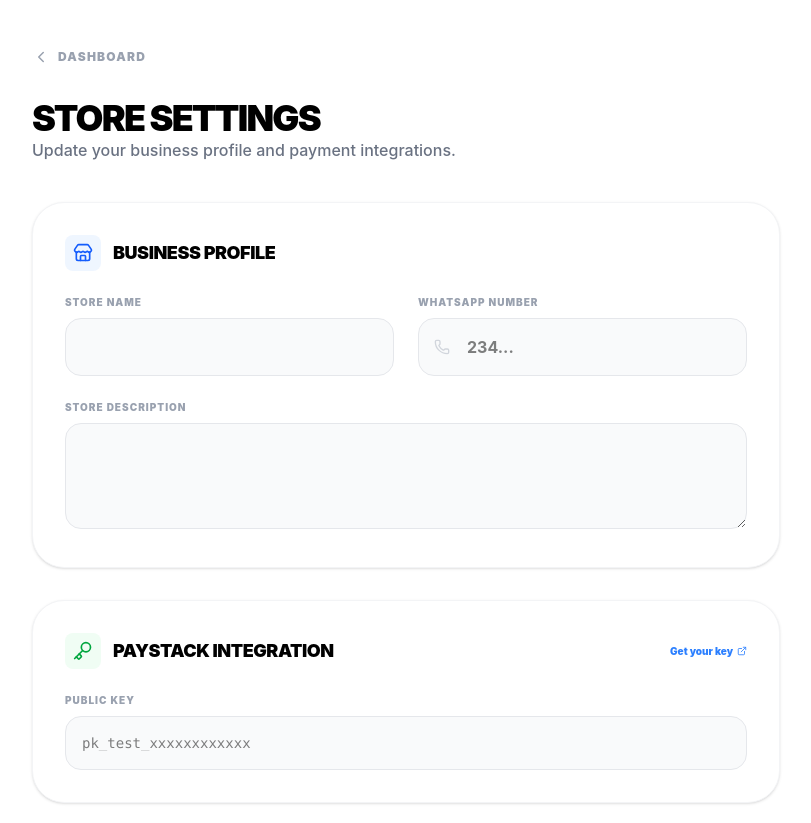
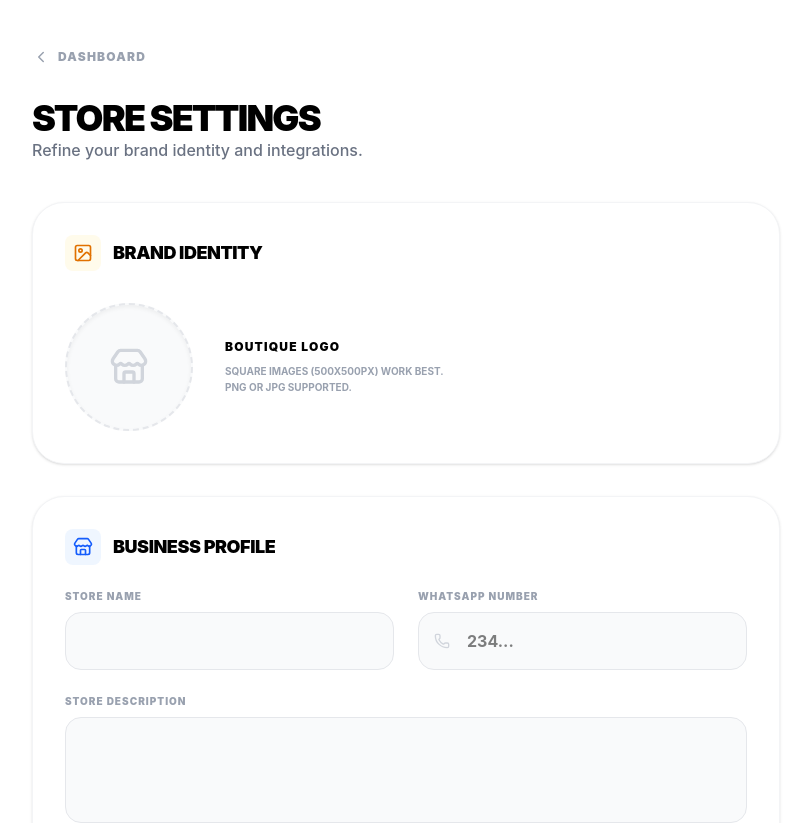
Before and after one commit to bolujolayemi-a11y/vendra_e-commerce, a Next.js app: page /dashboard/settings in a window 1280 px wide. Shown: the top 823 px of the page, without its empty margins (234-1045 px from the left). Built offline with nearby package versions, Linux system fonts and the light colour scheme; no server answers.

Commit message:
feat: update

```diff
--- a/src/app/dashboard/settings/page.tsx
+++ b/src/app/dashboard/settings/page.tsx
@@ -13,7 +13,9 @@ import {
   ExternalLink,
   AlertTriangle,
   Trash2,
-  FileText
+  FileText,
+  Upload,
+  Image as ImageIcon
 } from 'lucide-react';
 import Link from 'next/link';
 
@@ -23,11 +25,17 @@ export default function SettingsPage() {
   const [saving, setSaving] = useState(false);
   const [deleting, setDeleting] = useState(false);
   const [message, setMessage] = useState("");
+
+  // Logo States
+  const [logoFile, setLogoFile] = useState<File | null>(null);
+  const [logoPreview, setLogoPreview] = useState<string | null>(null);
+
   const [formData, setFormData] = useState({
     name: '',
     whatsapp_number: '',
     paystack_public_key: '',
-    description: ''
+    description: '',
+    logo_url: ''
   });
 
   useEffect(() => {
@@ -45,8 +53,10 @@ export default function SettingsPage() {
             name: data.name || '',
             whatsapp_number: data.whatsapp_number || '',
             paystack_public_key: data.paystack_public_key || '',
-            description: data.description || ''
+            description: data.description || '',
+            logo_url: data.logo_url || ''
           });
+          if (data.logo_url) setLogoPreview(data.logo_url);
         }
       }
       setLoading(false);
@@ -54,30 +64,64 @@ export default function SettingsPage() {
     getStoreSettings();
   }, []);
 
+  const handleLogoChange = (e: React.ChangeEvent<HTMLInputElement>) => {
+    if (e.target.files && e.target.files[0]) {
+      const file = e.target.files[0];
+      if (file.size > 2 * 1024 * 1024) return alert("Logo must be under 2MB");
+      setLogoFile(file);
+      setLogoPreview(URL.createObjectURL(file));
+    }
+  };
+
   const handleUpdateStore = async (e: React.FormEvent) => {
     e.preventDefault();
     setSaving(true);
     setMessage("");
 
+    try {
       const { data: { user } } = await supabase.auth.getUser();
+      if (!user) return;
 
+      let finalLogoUrl = formData.logo_url;
+
+      // 1. Upload Logo if a new file is chosen
+      if (logoFile) {
+        const fileExt = logoFile.name.split('.').pop();
+        // Path matches our Policy: bucket/user_id/filename
+        const filePath = `${user.id}/logo-${Date.now()}.${fileExt}`;
+
+        const { error: uploadError } = await supabase.storage
+          .from('logo')
+          .upload(filePath, logoFile, { upsert: true });
+
+        if (uploadError) throw uploadError;
+
+        const { data: urlData } = supabase.storage.from('logo').getPublicUrl(filePath);
+        finalLogoUrl = urlData.publicUrl;
+      }
+
+      // 2. Update Database
       const { error } = await supabase
         .from('stores')
         .update({
           name: formData.name,
           whatsapp_number: formData.whatsapp_number,
           paystack_public_key: formData.paystack_public_key,
-        description: formData.description
+          description: formData.description,
+          logo_url: finalLogoUrl
         })
-      .eq('owner_id', user?.id);
+        .eq('owner_id', user.id);
 
-    if (error) {
-      alert(error.message);
-    } else {
+      if (error) throw error;
+
       setMessage("Settings updated successfully!");
+      setFormData(prev => ({ ...prev, logo_url: finalLogoUrl }));
       setTimeout(() => setMessage(""), 3000);
+    } catch (error: any) {
+      alert("Error saving: " + error.message);
+    } finally {
+      setSaving(false);
     }
-    setSaving(false);
   };
 
   const handleDeleteAccount = async () => {
@@ -123,10 +167,44 @@ export default function SettingsPage() {
 
       <div className="mb-10">
         <h1 className="text-4xl font-black uppercase tracking-tighter text-black">Store Settings</h1>
-        <p className="text-gray-500 font-medium">Update your business profile and payment integrations.</p>
+        <p className="text-gray-500 font-medium">Refine your brand identity and integrations.</p>
       </div>
 
       <form onSubmit={handleUpdateStore} className="space-y-8">
+
+        {/* BRAND LOGO SECTION */}
+        <section className="bg-white p-8 rounded-[2rem] border border-gray-100 shadow-sm">
+          <div className="flex items-center gap-3 mb-8">
+            <div className="bg-amber-50 text-amber-600 p-2 rounded-lg"><ImageIcon size={20}/></div>
+            <h2 className="text-lg font-black uppercase tracking-tight text-black">Brand Identity</h2>
+          </div>
+
+          <div className="flex flex-col md:flex-row items-center gap-8">
+            <div className="relative group">
+              <div className="w-32 h-32 rounded-full bg-gray-50 border-2 border-dashed border-gray-200 flex items-center justify-center overflow-hidden shadow-inner">
+                {logoPreview ? (
+                  <img src={logoPreview} className="w-full h-full object-cover" alt="Logo preview" />
+                ) : (
+                  <Store className="text-gray-300" size={40} />
+                )}
+              </div>
+              <label className="absolute inset-0 rounded-full bg-black/60 opacity-0 group-hover:opacity-100 transition-opacity flex items-center justify-center cursor-pointer text-white text-[10px] font-black uppercase tracking-widest text-center px-4">
+                <div className="flex flex-col items-center">
+                  <Upload size={20} className="mb-2" />
+                  <span>Update Logo</span>
+                </div>
+                <input type="file" accept="image/*" onChange={handleLogoChange} className="hidden" />
+              </label>
+            </div>
+            <div className="text-center md:text-left space-y-2">
+              <p className="font-black uppercase text-xs tracking-widest text-black">Boutique Logo</p>
+              <p className="text-gray-400 text-[10px] font-bold uppercase leading-relaxed max-w-[240px]">
+                Square images (500x500px) work best. PNG or JPG supported.
+              </p>
+            </div>
+          </div>
+        </section>
+
         {/* Business Info Section */}
         <section className="bg-white p-8 rounded-[2rem] border border-gray-100 shadow-sm">
           <div className="flex items-center gap-3 mb-6">
@@ -161,7 +239,7 @@ export default function SettingsPage() {
               <label className="text-[10px] font-black uppercase tracking-widest text-gray-400 mb-2 block">Store Description</label>
               <textarea
                 rows={3}
-                className="w-full p-4 bg-gray-50 border border-gray-200 rounded-2xl outline-none focus:ring-2 focus:ring-black font-medium text-black"
+                className="w-full p-4 bg-gray-50 border border-gray-200 rounded-2xl outline-none focus:ring-2 focus:ring-black font-medium text-black resize-none"
                 value={formData.description}
                 onChange={(e) => setFormData({...formData, description: e.target.value})}
               />
@@ -248,7 +326,7 @@ export default function SettingsPage() {
           <h2 className="text-lg font-black uppercase tracking-tight text-red-600">Danger Zone</h2>
         </div>
         <p className="text-sm text-red-500 font-medium mb-6">
-          Once you delete your account, there is no going back.
+          Once you delete your account, there is no going back. All store data will be erased.
         </p>
         <button
           onClick={handleDeleteAccount}
```
Lines whose indentation alone changed are shown as unchanged.
